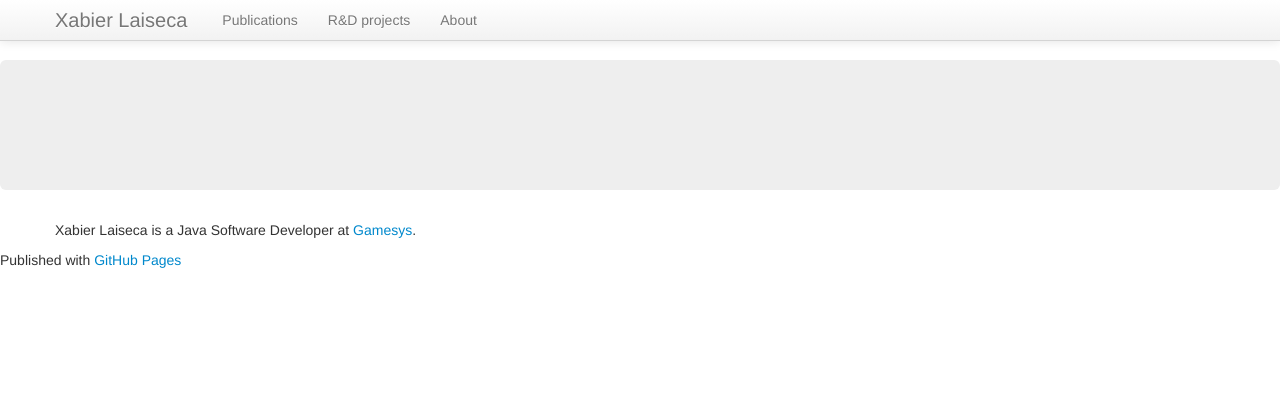
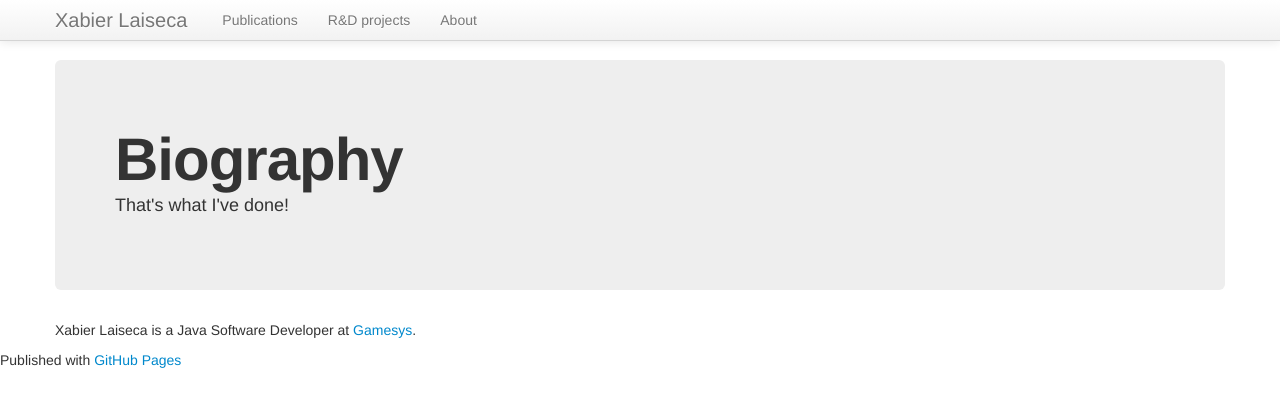
Before and after one commit to xabierlaiseca/xabierlaiseca.github.io, a Jekyll site: the page built from index.html, in a window 1280 px wide. Shown: the top 407 px of the page. Built offline with Jekyll 4.4.1, drawn with Linux system fonts in a browser that asks for light colours.

Commit message:
changed template variable names

```diff
--- a/_layouts/default.html
+++ b/_layouts/default.html
@@ -31,12 +31,11 @@
 			</div>
 		</nav>
 
-		<header class="hero-unit">
-			<h1>{{ page.header.title }}</h1>
-			<p>{{ page.header.explanation }}</p>
-		</header>
-		<!-- MAIN CONTENT -->
 		<div class="container" >
+			<header class="hero-unit">
+				<h1>{{ page.header_title }}</h1>
+				<p>{{ page.header_explanation }}</p>
+			</header>
 			{{ content }}
 		</div>
 
--- a/index.html
+++ b/index.html
@@ -1,8 +1,8 @@
 ---
 layout: default
 title: Xabier Laiseca
-header.title: Biography
-header.explanation: That's what I've done!
+header_title: Biography
+header_explanation: That's what I've done!
 ---
 
 <div id="main_content_wrap" class="outer">
```
